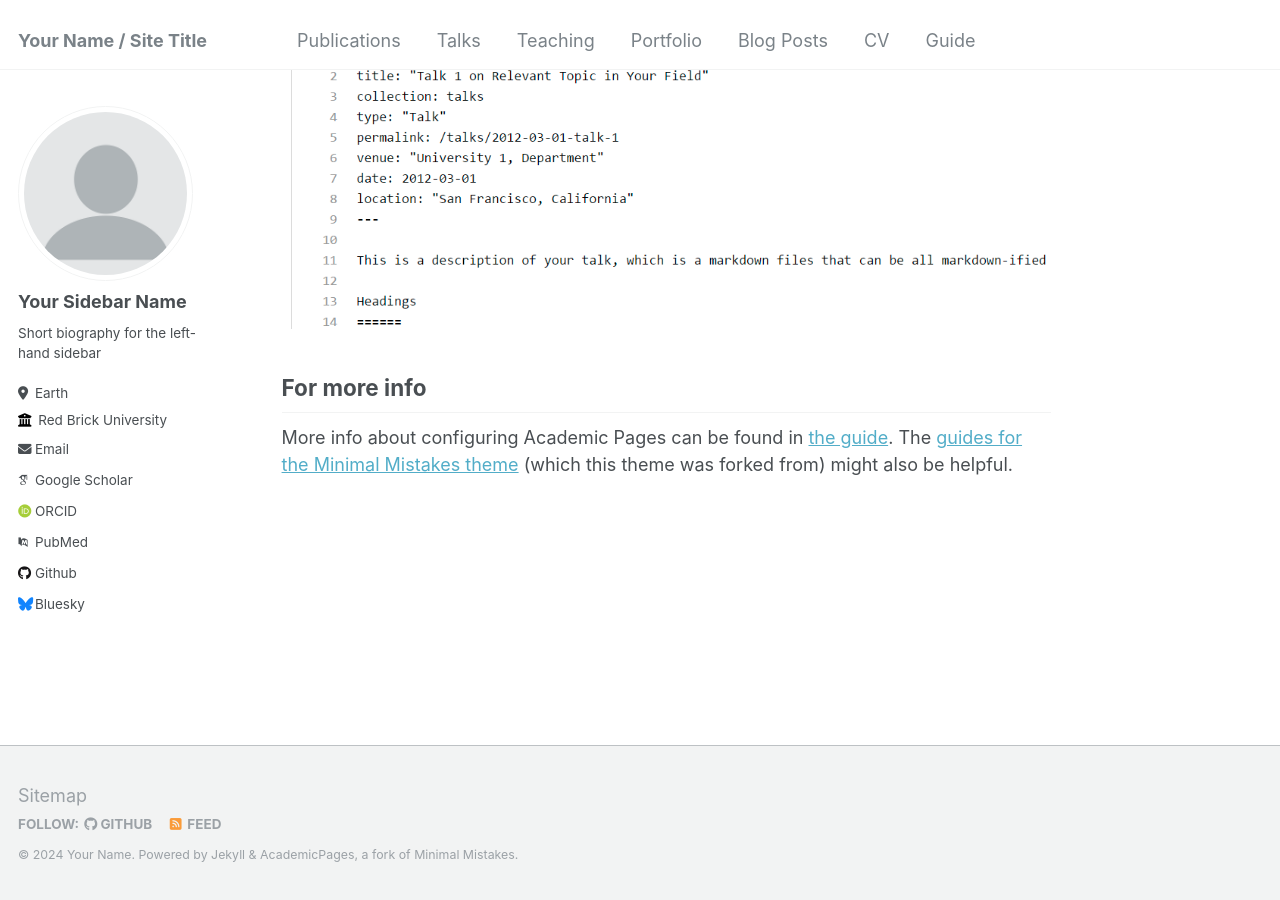
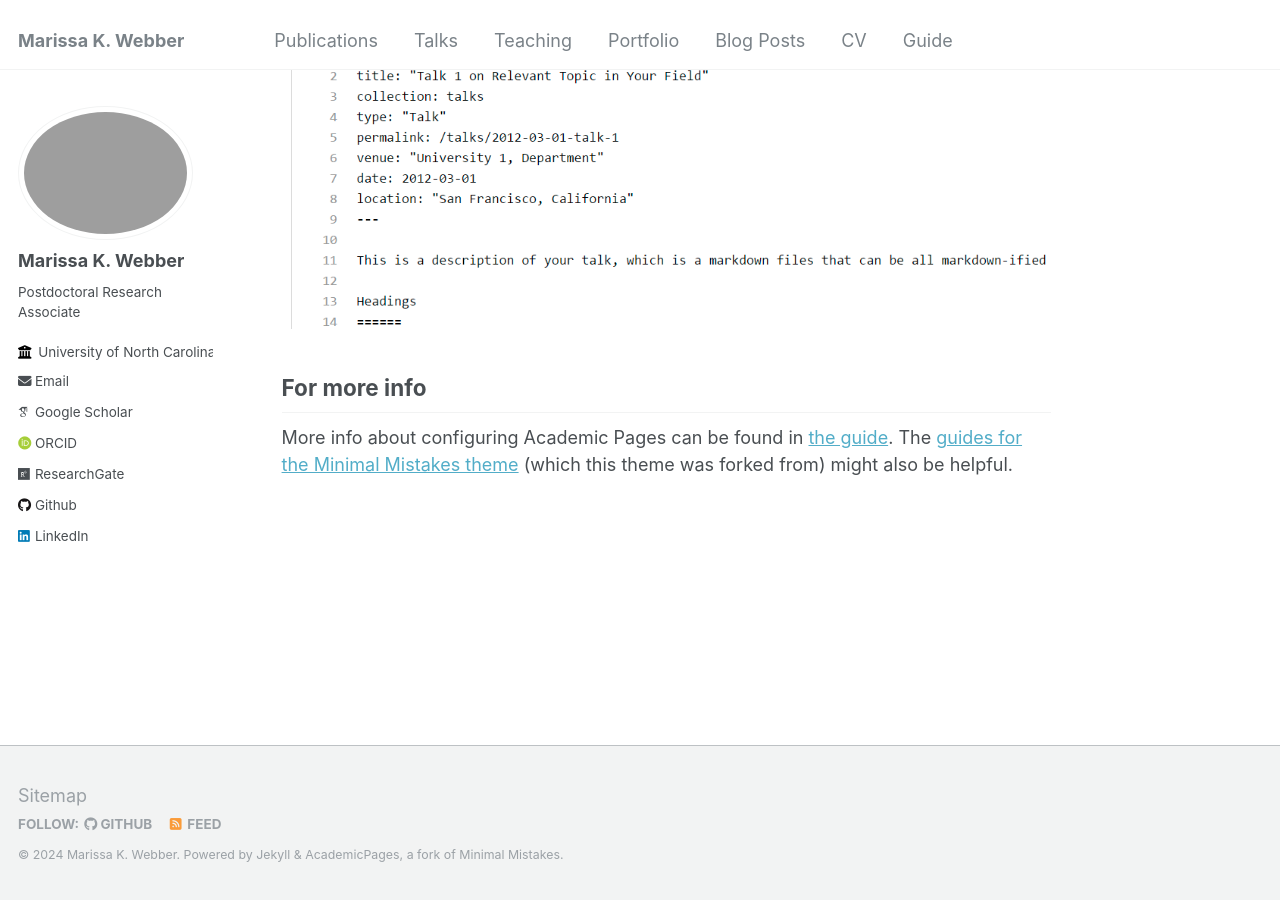
Before and after one commit to mwebber2/marissakwebber, a Jekyll site: the page built from _pages/about.md, in a window 1280 px wide and 900 px high, scrolled down 2660 px. Built offline with Jekyll 4.4.1, drawn with Linux system fonts in a browser that asks for light colours; some web fonts are replaced.

Commit message:
Update _config.yml
basic information for website

```diff
--- a/_config.yml
+++ b/_config.yml
@@ -8,47 +8,47 @@
 
 # Basic Site Settings
 locale                   : "en-US"
-title                    : "Your Name / Site Title"
+title                    : "Marissa K. Webber"
 title_separator          : "-"
-name                     : &name "Your Name"
+name                     : &name "Marissa K. Webber"
 description              : &description "personal description"
-url                      : https://academicpages.github.io # the base hostname & protocol for your site e.g. "https://mmistakes.github.io"
+url                      : https://marissakwebber.github.io # the base hostname & protocol for your site e.g. "https://mmistakes.github.io"
 baseurl                  : "" # the subpath of your site, e.g. "/blog"
-repository               : "academicpages/academicpages.github.io"
+repository               : "mwebber2/marissakwebber.github.io"
 
 # Site Author - The following control what appear as part of the author content on the side bar.
 #               If a field is blank the icon and link will not appear, otherwise it will be shown.
 #               Additional customization can be done by editing /_includes/author-profile.html
 author:
   # Biographic information
-  avatar           : "profile.png"
-  name             : "Your Sidebar Name"
+  avatar           : "avatar.png"
+  name             : "Marissa K. Webber"
   pronouns         : # example: "she/her"
-  bio              : "Short biography for the left-hand sidebar"
-  location         : "Earth"
-  employer         : "Red Brick University"
+  bio              : "Postdoctoral Research Associate"
+  location         : #"Earth"
+  employer         : "University of North Carolina at Chapel Hill"
   uri              : # URL
-  email            : "none@example.org"
+  email            : "mwebber@unc.edu"
 
   # Academic websites
   arxiv            : # URL - Update with the correct link to your profile
-  googlescholar    : "https://scholar.google.com/citations?user=PS_CX0AAAAAJ"
+  googlescholar    : "https://scholar.google.com/citations?user=9YXTFi0AAAAJ&hl=en"
   impactstory      : # URL
-  orcid            : "http://orcid.org/yourorcidurl"
+  orcid            : "https://orcid.org/0000-0002-8035-732X"
   semantic         : # URL
-  pubmed           : "https://www.ncbi.nlm.nih.gov/pubmed/?term=john+snow"
-  researchgate     : # URL
+  pubmed           : #"https://www.ncbi.nlm.nih.gov/pubmed/?term=john+snow"
+  researchgate     : "https://www.researchgate.net/profile/Marissa-Webber-2"
 
-  # Repositories and software development
+   # Repositories and software development
   bitbucket        : # Username - Update with your username on the site
   codepen          : # Username
   dribbble         : # Username
-  github           : "academicpages"
+  github           : "mwebber2"
   kaggle           : # Username
   stackoverflow    : # User number or user number and name (i.e., use "1" or "1/jeff-atwood")
 
   # Social media
-  bluesky          : "bsky.app" # Replace this with you Bluesky username
+  bluesky          : # "bsky.app" # Replace this with you Bluesky username
   facebook         : # Username
   flickr           : # Username
   foursquare       : # Username
@@ -57,7 +57,7 @@ author:
   keybase          : # Username
   instagram        : # Username
   lastfm           : # Username
-  linkedin         : # Username
+  linkedin         : marissa-webber # Username
   mastodon         : # URL
   medium           : # URL
   pinterest        : # Username
@@ -78,7 +78,7 @@ author:
 teaser                   :  # filename of teaser fallback teaser image placed in /images/, .e.g. "500x300.png"
 breadcrumbs              : false # true, false (default)
 words_per_minute         : 160
-future                   : true
+future                   : false
 read_more                : "disabled" # if enabled, adds "Read more" links to excerpts
 talkmap_link             : false #change to true to add link to talkmap on talks page
 comments:
@@ -121,7 +121,7 @@ yandex_site_verification :
 
 # Social Sharing
 twitter:
-  username               : &twitter
+  username               : #&twitter
 facebook:
   username               :
   app_id                 :
@@ -259,8 +259,8 @@ defaults:
     values:
       layout: single
       author_profile: true
-      share: true
-      comment: true
+      share: false
+      comment: false
   # _talks
   - scope:
       path: ""
@@ -281,7 +281,7 @@ sass:
 permalink: /:categories/:title/
 # paginate: 5 # amount of posts to show
 # paginate_path: /page:num/
-timezone: America/Los_Angeles # http://en.wikipedia.org/wiki/List_of_tz_database_time_zones
+timezone: America/New_York # http://en.wikipedia.org/wiki/List_of_tz_database_time_zones
 
 
 # Plugins
```
